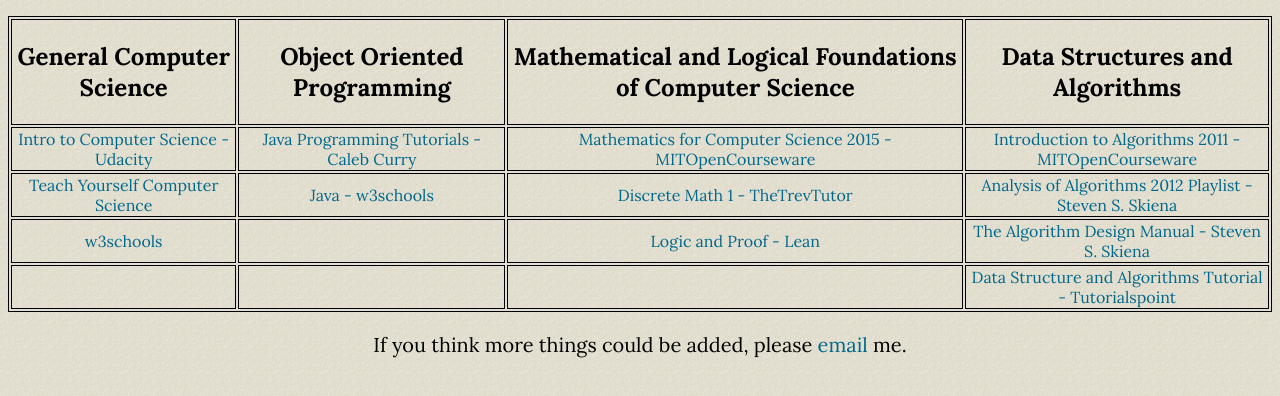
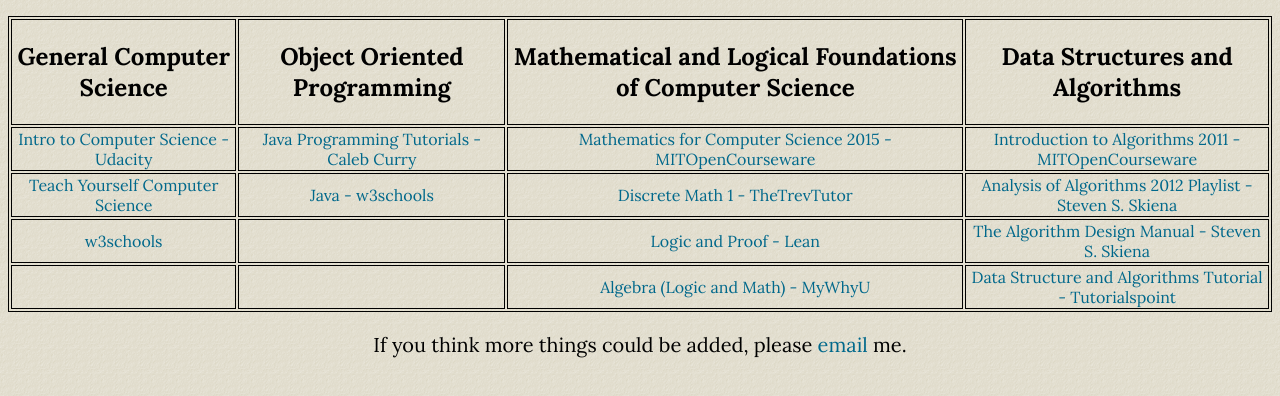
Before and after one commit to Rhysimus/Rhysimus.github.io, a plain HTML site: page resources/index.html in a window 1280 px wide. Shown: the part 146-542 px from the top of the page. Drawn offline with Linux system fonts and the light colour scheme.

Commit message:
Good math/logic source

```diff
--- a/resources/index.html
+++ b/resources/index.html
@@ -48,7 +48,7 @@
             <tr>
                 <td>&nbsp;</td>
                 <td>&nbsp;</td>
-                <td>&nbsp;</td>
+                <td><a href="https://www.youtube.com/playlist?list=PL20023FA07684B937" target="_blank" rel="noopener">Algebra (Logic and Math) - MyWhyU</a></td>
                 <td><a href="https://www.tutorialspoint.com/data_structures_algorithms/index.htm" target="_blank" rel="noopener">Data Structure and Algorithms Tutorial - Tutorialspoint</a></td>
                 </tr>
             </tbody>
```
